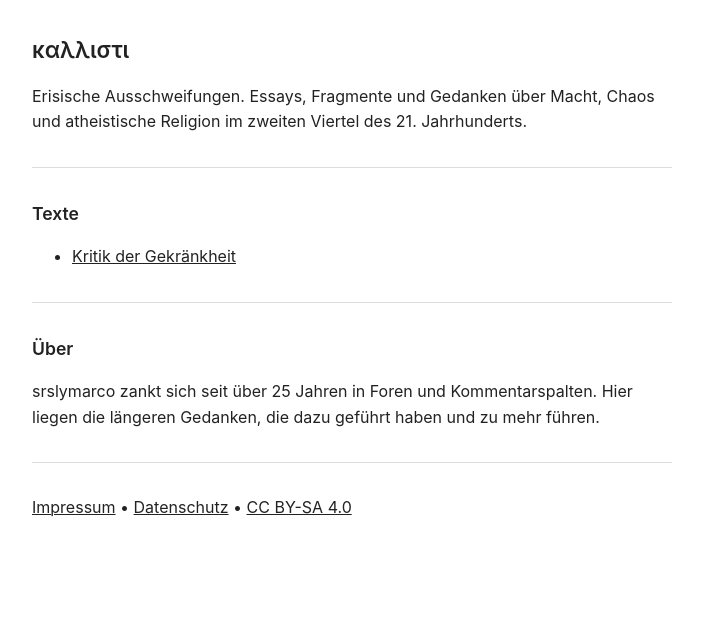
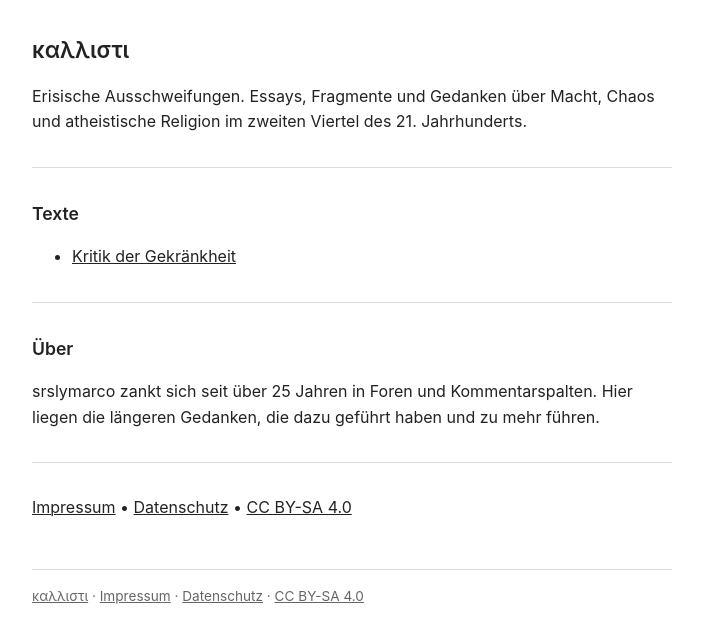
Before and after one commit to srslymarco/kallisti, a Jekyll site: the page built from README.md, in a window 1280 px wide. Shown: the top 643 px of the page, without its empty margins (288-991 px from the left). Built offline with Jekyll 4.4.1, drawn with Linux system fonts in a browser that asks for light colours; our own code applies the rules of GitHub Pages for plain Markdown files.

Commit message:
Update default.html

```diff
--- a/_layouts/default.html
+++ b/_layouts/default.html
@@ -22,9 +22,17 @@
     em { color: #666; }
     table { border-collapse: collapse; font-size: 0.95rem; }
     td { padding: 0.2rem 0.8rem 0.2rem 0; }
+    footer { margin-top: 3rem; padding-top: 1rem; border-top: 1px solid #ddd; font-size: 0.85rem; color: #666; }
+    footer a { color: #666; }
   </style>
 </head>
 <body>
   {{ content }}
+  <footer>
+    <a href="{{ site.baseurl }}/">καλλιστι</a> ·
+    <a href="{{ site.baseurl }}/IMPRESSUM">Impressum</a> ·
+    <a href="{{ site.baseurl }}/DATENSCHUTZ">Datenschutz</a> ·
+    <a href="{{ site.baseurl }}/LICENSE">CC BY-SA 4.0</a>
+  </footer>
 </body>
 </html>
```
Also changed, not shown: other parts of _layouts/default.html (+1 -1 lines).
